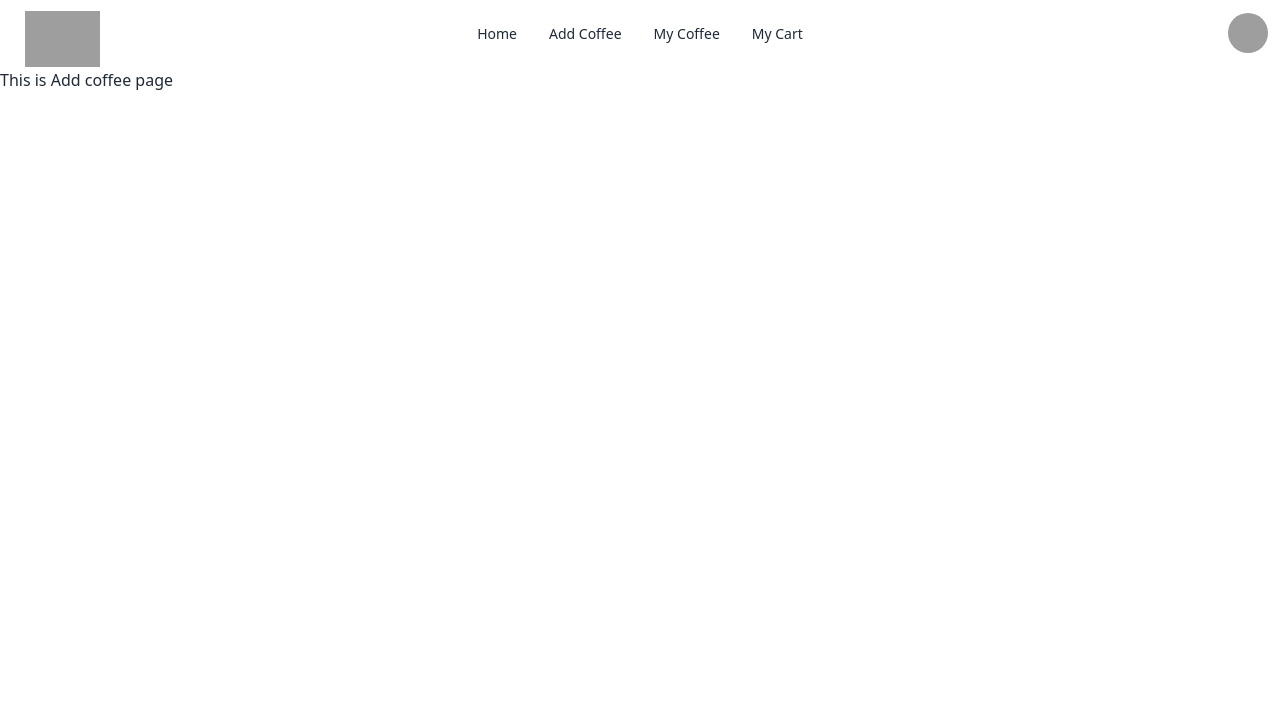
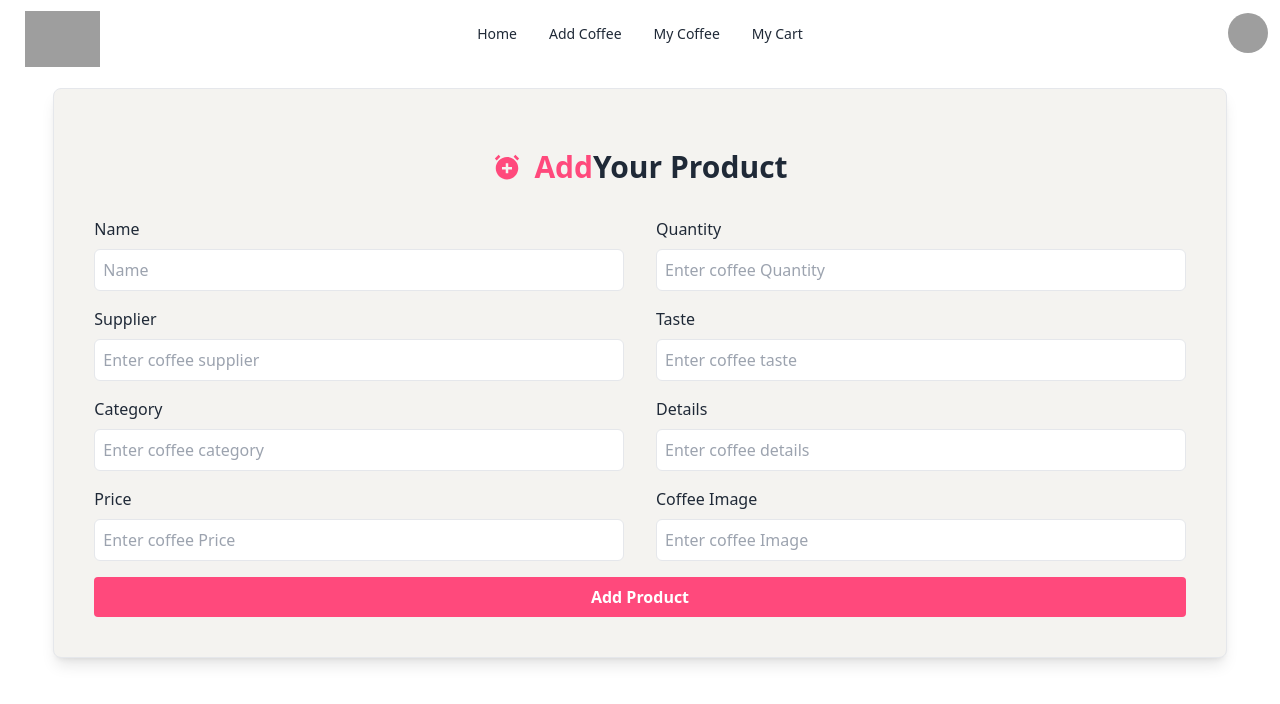
Before and after one commit to rezaulislam54/Coffee-Shop-Client, a React (Vite) app: page /add-coffe in a window 1280 px wide. Shown: the top 704 px of the page. Built offline with nearby package versions, Linux system fonts and the light colour scheme; grey boxes are pictures that could not be loaded.

Commit message:
Popular product and product ad section complete

```diff
--- a/eslint.config.js
+++ b/eslint.config.js
@@ -33,6 +33,7 @@ export default [
         'warn',
         { allowConstantExport: true },
       ],
+      "react/prop-types": 'off',
     },
   },
 ]
--- a/package.json
+++ b/package.json
@@ -14,6 +14,7 @@
     "match-sorter": "^6.3.4",
     "react": "^18.3.1",
     "react-dom": "^18.3.1",
+    "react-icons": "^5.3.0",
     "react-router-dom": "^6.26.2",
     "sort-by": "^1.2.0",
     "swiper": "^11.1.14"
--- a/src/components/Navbar.jsx
+++ b/src/components/Navbar.jsx
@@ -2,12 +2,30 @@ import { NavLink } from "react-router-dom";
 
 const Navbar = () => {
 
-    const navlinks = <>
-        <NavLink><li><a>Home</a></li></NavLink>
-        <NavLink><li><a>Add Coffee</a></li></NavLink>
-        <NavLink><li><a>My Coffee</a></li></NavLink>
-        <NavLink><li><a>My Cart</a></li></NavLink>
-    </>
+    const navlinks = (
+      <>
+        <NavLink to={"/"}>
+          <li>
+            <a>Home</a>
+          </li>
+        </NavLink>
+        <NavLink to={"/add-coffe"}>
+          <li>
+            <a>Add Coffee</a>
+          </li>
+        </NavLink>
+        <NavLink>
+          <li>
+            <a>My Coffee</a>
+          </li>
+        </NavLink>
+        <NavLink>
+          <li>
+            <a>My Cart</a>
+          </li>
+        </NavLink>
+      </>
+    );
     return (
       <div className="navbar bg-base-100">
         <div className="navbar-start">
--- /dev/null
+++ b/src/components/OurPopularProduct.jsx
@@ -0,0 +1,30 @@
+import { useLoaderData } from "react-router-dom";
+import ProductCart from "./ProductCart";
+
+const OurPopularProduct = () => {
+  const coffees = useLoaderData();
+  return (
+    <div className="my-24">
+      <div className="text-center">
+        <p>--- Sip & Savor ---</p>
+        <h2 className="text-3xl font-medium my-3 ">Our Popular Products</h2>
+        <h2 className="px-4 py-2 border border-black bg-[#E3B577] w-fit mx-auto text-white text-xl rounded-md">
+          Add Coffee
+          <img
+            className="inline-block ml-3"
+            src="https://res.cloudinary.com/dvp64j4a3/image/upload/v1728145178/Vector_ijupfw.png"
+            alt=""
+          />
+        </h2>
+      </div>
+
+      <div className="grid grid-cols-1 md:grid-cols-2 container mx-auto mt-8 gap-10">
+        {coffees?.map((coffee) => (
+          <ProductCart key={coffee._id} coffee={coffee}></ProductCart>
+        ))}
+      </div>
+    </div>
+  );
+};
+
+export default OurPopularProduct;
--- /dev/null
+++ b/src/components/ProductCart.jsx
@@ -0,0 +1,28 @@
+const ProductCart = ({ coffee }) => {
+  const { name, quantity, supplier, category, details, taste, price, Photo } =
+    coffee;
+  console.log(coffee);
+
+  return (
+    <div className="bg-[#F5F4F1] p-8 shadow-lg rounded-lg border">
+      <div className="flex gap-10 items-center">
+        <img className="size-48" src={Photo} />
+        <div className="flex justify-between items-center w-full">
+          <div>
+            <h2>Name: {name}</h2>
+            <h2>Supplier: Mr. {supplier}</h2>
+            <h2>Price: {price} Taka</h2>
+            <h2>Quantity : {quantity}</h2>
+          </div>
+          <div className="join join-vertical space-y-3">
+            <button className="btn join-item btn-primary">View</button>
+            <button className="btn join-item btn-secondary">Update</button>
+            <button className="btn join-item btn-accent">Delete</button>
+          </div>
+        </div>
+      </div>
+    </div>
+  );
+};
+
+export default ProductCart;
--- a/src/main.jsx
+++ b/src/main.jsx
@@ -8,20 +8,21 @@ import AddCoffee from './pages/AddCoffee.jsx';
 
 const router = createBrowserRouter([
   {
-    path:"/",
-    element:<MainLayout></MainLayout>,
-    children:[
+    path: "/",
+    element: <MainLayout></MainLayout>,
+    children: [
       {
-        path:"/",
+        path: "/",
         element: <Hompage></Hompage>,
+        loader: () => fetch("http://localhost:5000/coffees"),
       },
       {
-        path:"/add-coffe",
-        element:<AddCoffee></AddCoffee>,
-      }
-    ]
-  }
-])
+        path: "/add-coffe",
+        element: <AddCoffee></AddCoffee>,
+      },
+    ],
+  },
+]);
 
 createRoot(document.getElementById('root')).render(
   <StrictMode>
--- a/src/pages/AddCoffee.jsx
+++ b/src/pages/AddCoffee.jsx
@@ -1,10 +1,174 @@
+import { BiSolidAlarmAdd } from "react-icons/bi";
+// import { GoArrowLeft } from "react-icons/go";
 
 const AddCoffee = () => {
-    return (
-        <div>
-            <h2>This is Add coffee page</h2>
+  const handleAddCoffee = (e) => {
+    e.preventDefault();
+
+    const name = e.target.name.value;
+    const quantity = e.target.quantity.value;
+    const supplier = e.target.supplier.value;
+    const category = e.target.category.value;
+    const details = e.target.details.value;
+    const Photo = e.target.image.value;
+    const taste = e.target.taste.value;
+    const price = e.target.price.value;
+
+    const coffee = {
+      name,
+      quantity,
+      supplier,
+      category,
+      details,
+      taste,
+      price,
+      Photo,
+    };
+    // console.log(coffee);
+
+    fetch("http://localhost:5000/coffees", {
+      method: "POST",
+      headers: {
+        "content-type": "application/json",
+      },
+      body: JSON.stringify(coffee),
+    })
+      .then((res) => res.json())
+      .then((data) => {
+        console.log(data);
+      });
+  };
+
+  return (
+    <div className=" container mx-auto mt-5 ">
+      <div className="w-11/12 mx-auto shadow-lg p-10 rounded-lg border bg-[#F4F3F0]">
+        {/* Heading */}
+        <div className="text-center flex justify-center items-center text-3xl mt-5 mb-8 font-semibold">
+          <span className="mr-3 text-[#FF497C]">
+            <BiSolidAlarmAdd />
+          </span>
+          <span className="dark:text-white">
+            <span className="text-[#FF497C]">Add</span>
+            Your Product
+          </span>
         </div>
-    );
+        {/* form */}
+        <form onSubmit={handleAddCoffee}>
+          <div className="flex gap-8 ">
+            <div className="flex-1">
+              <label className="block mb-2 dark:text-white" htmlFor="name">
+                Name
+              </label>
+              <input
+                className="w-full p-2 border rounded-md focus:outline-[#FF497C]"
+                type="text"
+                placeholder="Name"
+                id="name"
+                name="name"
+              />
+
+              <label
+                className="block mt-4 mb-2 dark:text-white"
+                htmlFor="brand"
+              >
+                Supplier
+              </label>
+              <input
+                className="w-full p-2 border rounded-md focus:outline-[#FF497C]"
+                type="text"
+                placeholder="Enter coffee supplier"
+                id="supplier"
+                name="supplier"
+              />
+
+              <label
+                className="block mt-4 mb-2 dark:text-white"
+                htmlFor="category"
+              >
+                Category
+              </label>
+              <input
+                className="w-full p-2 border rounded-md focus:outline-[#FF497C]"
+                type="text"
+                placeholder="Enter coffee category"
+                id="category"
+                name="category"
+              />
+              <label
+                className="block mt-4 mb-2 dark:text-white"
+                htmlFor="price"
+              >
+                Price
+              </label>
+              <input
+                className="w-full p-2 border rounded-md focus:outline-[#FF497C]"
+                type="number"
+                placeholder="Enter coffee Price"
+                id="price"
+                name="price"
+              />
+            </div>
+            {/* Right side */}
+            <div className="flex-1">
+              <label className="block mb-2 dark:text-white" htmlFor="image">
+                Quantity
+              </label>
+              <input
+                className="w-full p-2 border rounded-md focus:outline-[#FF497C]"
+                type="number"
+                placeholder="Enter coffee Quantity "
+                id="quantity"
+                name="quantity"
+              />
+              <label className="block mb-2 mt-4 dark:text-white" htmlFor="type">
+                Taste
+              </label>
+              <input
+                className="w-full p-2 border rounded-md focus:outline-[#FF497C]"
+                type="text"
+                placeholder="Enter coffee taste"
+                id="taste"
+                name="taste"
+              />
+
+              <label
+                className="block mt-4 mb-2 dark:text-white"
+                htmlFor="rating"
+              >
+                Details
+              </label>
+              <input
+                className="w-full p-2 border rounded-md focus:outline-[#FF497C]"
+                type="text"
+                placeholder="Enter coffee details"
+                id="details"
+                name="details"
+              />
+              <label
+                className="block mt-4 mb-2 dark:text-white"
+                htmlFor="image"
+              >
+                Coffee Image
+              </label>
+              <input
+                className="w-full p-2 border rounded-md focus:outline-[#FF497C]"
+                type="text"
+                placeholder="Enter coffee Image"
+                id="image"
+                name="image"
+              />
+            </div>
+          </div>
+
+          <input
+            className="px-4 w-full py-2 mt-4 rounded hover:bg-[#ab3154]  bg-[#FF497C] duration-200 text-white cursor-pointer font-semibold"
+            type="submit"
+            value="Add Product"
+          />
+        </form>
+      </div>
+    </div>
+  );
 };
 
 export default AddCoffee;
--- a/src/pages/Hompage.jsx
+++ b/src/pages/Hompage.jsx
@@ -1,4 +1,5 @@
 import Hero from "../components/Hero";
+import OurPopularProduct from "../components/OurPopularProduct";
 import Sponser from "../components/Sponser";
 
 const Hompage = () => {
@@ -6,6 +7,7 @@ const Hompage = () => {
     <div>
       <Hero></Hero>
       <Sponser></Sponser>
+      <OurPopularProduct></OurPopularProduct>
     </div>
   );
 };
```
Also changed, not shown: 1 other file (tests, documents, lock files or other folders).
